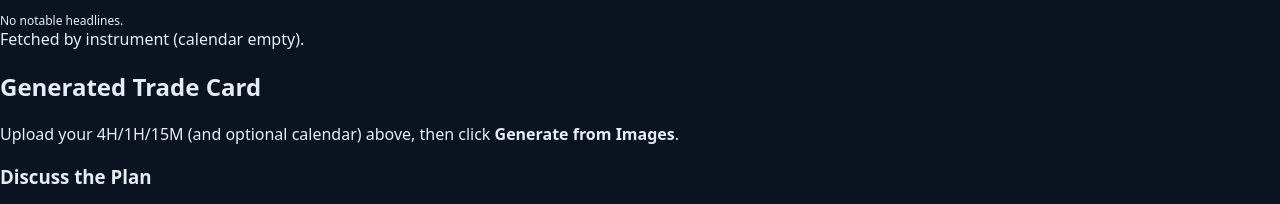
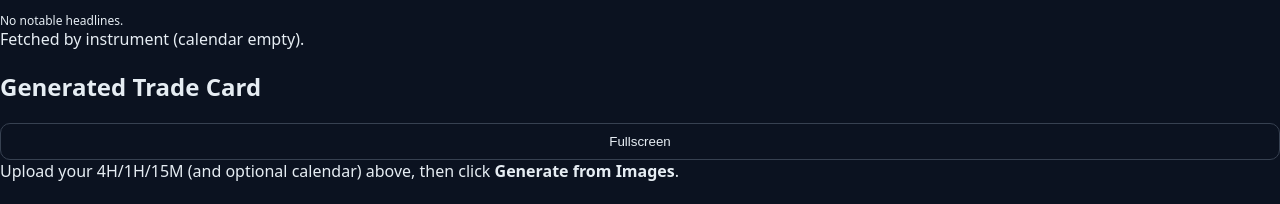
Before and after one commit to yorickbon/trade-plan-app, a Next.js app: page / in a window 1280 px wide. Shown: the part 1124-1328 px from the top of the page. Built offline with nearby package versions, Linux system fonts and the light colour scheme; no server answers.

Commit message:
Update page.tsx

```diff
--- a/app/page.tsx
+++ b/app/page.tsx
@@ -79,6 +79,9 @@ export default function Page() {
   // plan
   const [planText, setPlanText] = useState<string>("");
   const [busy, setBusy] = useState<boolean>(false); // used by VisionUpload
+
+  // NEW: fullscreen toggle for trade card
+  const [showFullCard, setShowFullCard] = useState<boolean>(false);
 
   // force-reset signal for VisionUpload (increments on Reset and on instrument change)
   const [resetTick, setResetTick] = useState<number>(0);
@@ -280,7 +283,7 @@ export default function Page() {
                 ? "Loading headlines…"
                 : headlines.length
                 ? `${headlines.length} headlines found`
-                : calendarCurrencies.length
+                : currenciesFromBias((calendar as any)?.bias).length
                 ? "No notable headlines."
                 : "Fetched by instrument (calendar empty)."}
             </div>
@@ -289,8 +292,21 @@ export default function Page() {
 
         {/* RIGHT: Trade Card (bigger) + Chat */}
         <div className="rounded-lg border border-neutral-800 p-4 flex flex-col gap-4 max-h-[80vh]">
+          <div className="flex items-center justify-between">
+            <h2 className="text-lg font-semibold mb-2">Generated Trade Card</h2>
+            {/* NEW: fullscreen toggle button */}
+            <button
+              type="button"
+              className="ml-3 inline-flex items-center justify-center whitespace-nowrap px-2 py-1 text-xs rounded bg-neutral-800 border border-neutral-700 hover:bg-neutral-700"
+              onClick={() => setShowFullCard(true)}
+              disabled={!planText}
+              title="Open fullscreen"
+            >
+              Fullscreen
+            </button>
+          </div>
+
           <div>
-            <h2 className="text-lg font-semibold mb-2">Generated Trade Card</h2>
             {planText ? (
               <pre className="whitespace-pre-wrap text-base md:text-[17px] leading-7 opacity-95 max-h-[54vh] overflow-auto pr-2">
                 {planText}
@@ -315,6 +331,31 @@ export default function Page() {
           </div>
         </div>
       </div>
+
+      {/* NEW: fullscreen overlay for the trade card */}
+      {showFullCard && planText && (
+        <div className="fixed inset-0 z-50 bg-black/80 backdrop-blur-sm flex items-center justify-center p-4">
+          <div className="relative w-full h-full max-w-6xl max-h-[95vh] bg-neutral-950 border border-neutral-800 rounded-lg shadow-xl overflow-hidden">
+            <div className="flex items-center justify-between p-3 border-b border-neutral-800">
+              <div className="text-base font-semibold">Generated Trade Card — {instrument}</div>
+              <button
+                type="button"
+                aria-label="Close"
+                className="inline-flex items-center justify-center w-8 h-8 rounded hover:bg-neutral-800"
+                onClick={() => setShowFullCard(false)}
+                title="Close"
+              >
+                ×
+              </button>
+            </div>
+            <div className="p-4 overflow-auto">
+              <pre className="whitespace-pre-wrap text-[17px] md:text-[18px] leading-8 opacity-95">
+                {planText}
+              </pre>
+            </div>
+          </div>
+        </div>
+      )}
     </div>
   );
 }
```
